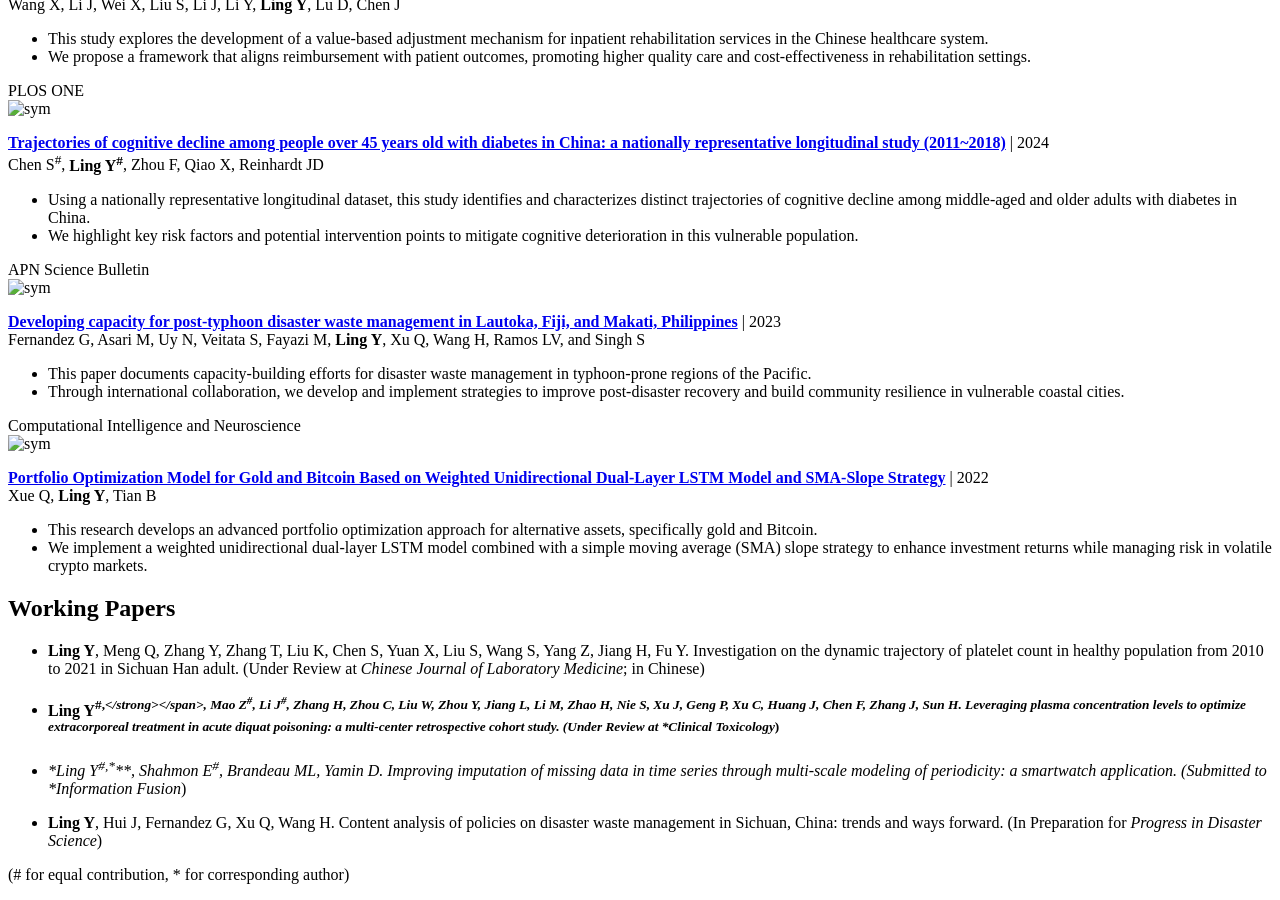
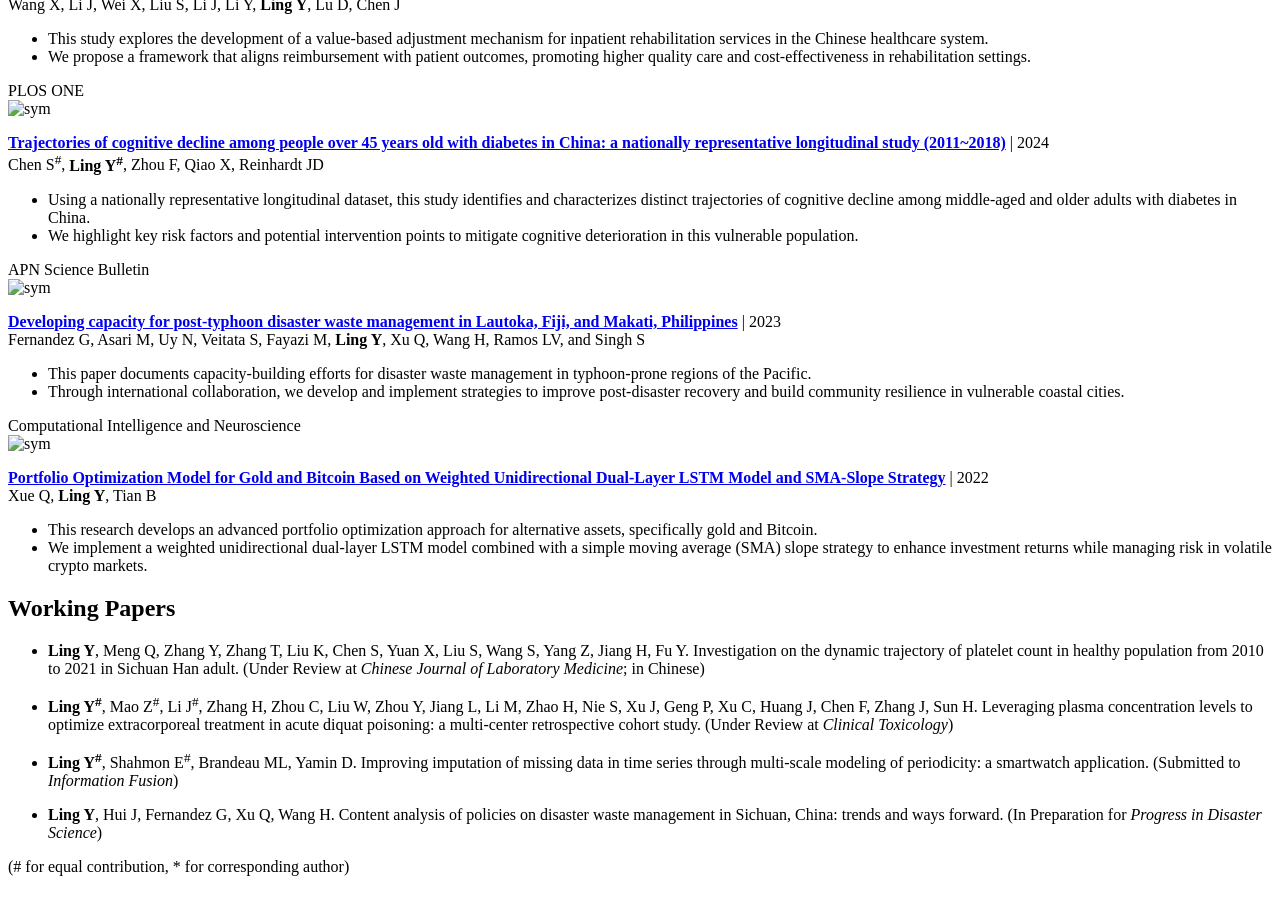
Before and after one commit to yuewei-ling/yuewei-ling.github.io, a Jekyll site: the page built from _pages/includes/pub.md, in a window 1280 px wide and 900 px high, scrolled down 3982 px. Built offline with Jekyll 4.4.1, drawn with Linux system fonts in a browser that asks for light colours; our own code applies the rules of GitHub Pages for plain Markdown files.

Commit message:
Update pub.md

```diff
--- a/_pages/includes/pub.md
+++ b/_pages/includes/pub.md
@@ -83,9 +83,9 @@ Xue Q, **Ling Y**, Tian B
 
 - **Ling Y**, Meng Q, Zhang Y, Zhang T, Liu K, Chen S, Yuan X, Liu S, Wang S, Yang Z, Jiang H, Fu Y. Investigation on the dynamic trajectory of platelet count in healthy population from 2010 to 2021 in Sichuan Han adult. (Under Review at *Chinese Journal of Laboratory Medicine*; in Chinese)
 
-- **Ling Y**<span style="vertical-align: super; font-size: smaller;"><strong>#,*</strong></span>, Mao Z<sup>#</sup>, Li J<sup>#</sup>, Zhang H, Zhou C, Liu W, Zhou Y, Jiang L, Li M, Zhao H, Nie S, Xu J, Geng P, Xu C, Huang J, Chen F, Zhang J, Sun H. Leveraging plasma concentration levels to optimize extracorporeal treatment in acute diquat poisoning: a multi-center retrospective cohort study. (Under Review at *Clinical Toxicology*)
+- **Ling Y<sup>#</sup>**, Mao Z<sup>#</sup>, Li J<sup>#</sup>, Zhang H, Zhou C, Liu W, Zhou Y, Jiang L, Li M, Zhao H, Nie S, Xu J, Geng P, Xu C, Huang J, Chen F, Zhang J, Sun H. Leveraging plasma concentration levels to optimize extracorporeal treatment in acute diquat poisoning: a multi-center retrospective cohort study. (Under Review at *Clinical Toxicology*)
 
-- **Ling Y<sup>#,*</sup>**, Shahmon E<sup>#</sup>, Brandeau ML, Yamin D. Improving imputation of missing data in time series through multi-scale modeling of periodicity: a smartwatch application. (Submitted to *Information Fusion*)
+- **Ling Y<sup>#</sup>**, Shahmon E<sup>#</sup>, Brandeau ML, Yamin D. Improving imputation of missing data in time series through multi-scale modeling of periodicity: a smartwatch application. (Submitted to *Information Fusion*)
 
 - **Ling Y**, Hui J, Fernandez G, Xu Q, Wang H. Content analysis of policies on disaster waste management in Sichuan, China: trends and ways forward. (In Preparation for *Progress in Disaster Science*)
 
```
